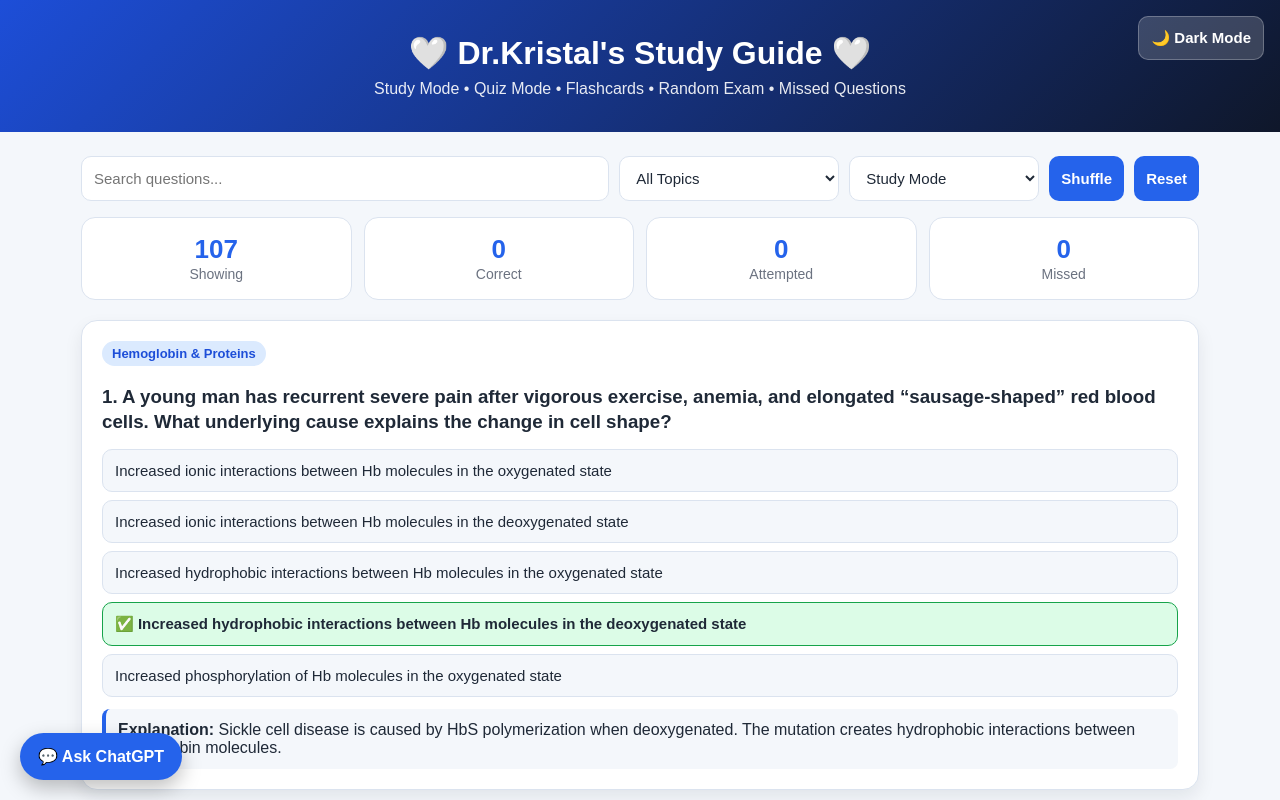
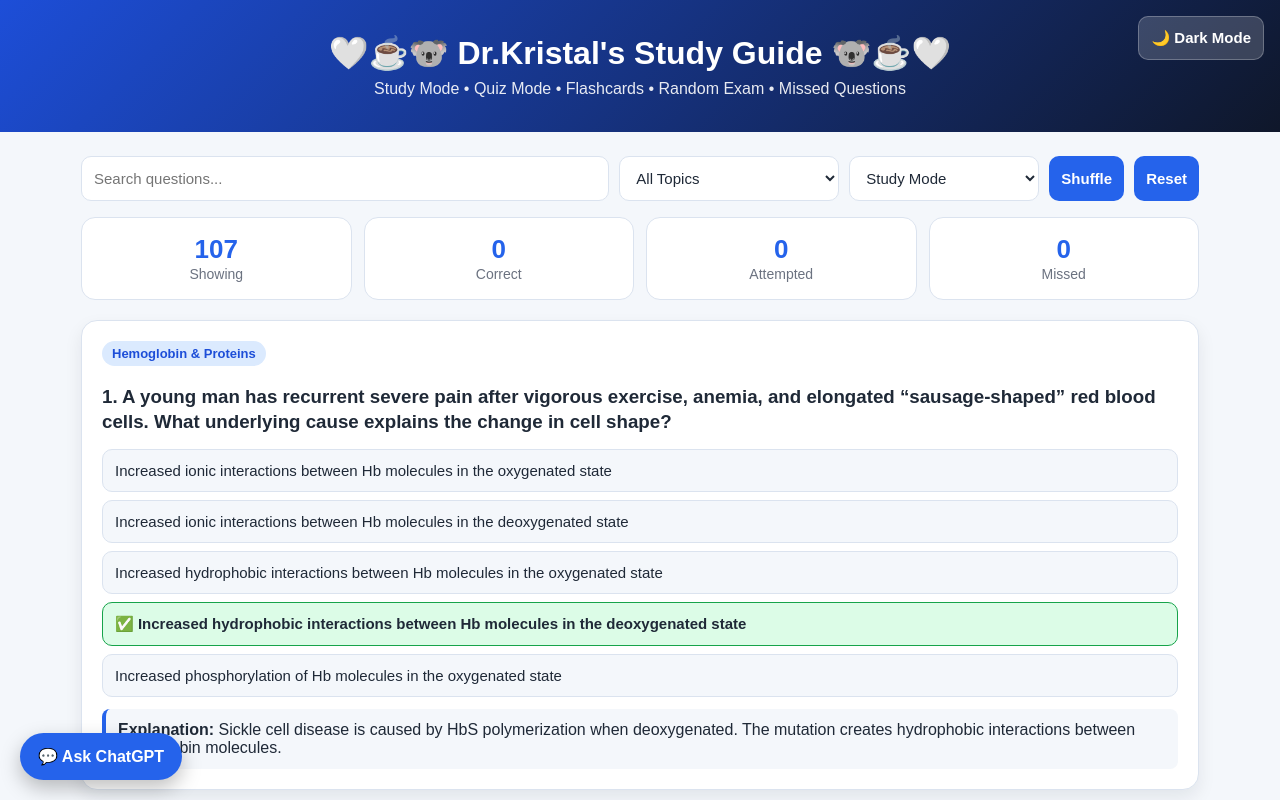
Before and after one commit to BrianD0204/Updated-Exam-Study-Guide, a plain HTML site: page index.html in a window 1280 px wide. Shown: the top 800 px of the page. Drawn offline with Linux system fonts and the light colour scheme.

Commit message:
Update index.html

```diff
--- a/index.html
+++ b/index.html
@@ -10,7 +10,7 @@
 <body>
   <header>
     <button id="darkToggle" class="dark-toggle">🌙 Dark Mode</button>
-    <h1>🤍 Dr.Kristal's Study Guide 🤍</h1>
+    <h1>🤍☕🐨 Dr.Kristal's Study Guide 🐨☕🤍</h1>
     <p>Study Mode • Quiz Mode • Flashcards • Random Exam • Missed Questions</p>
   </header>
 
```
